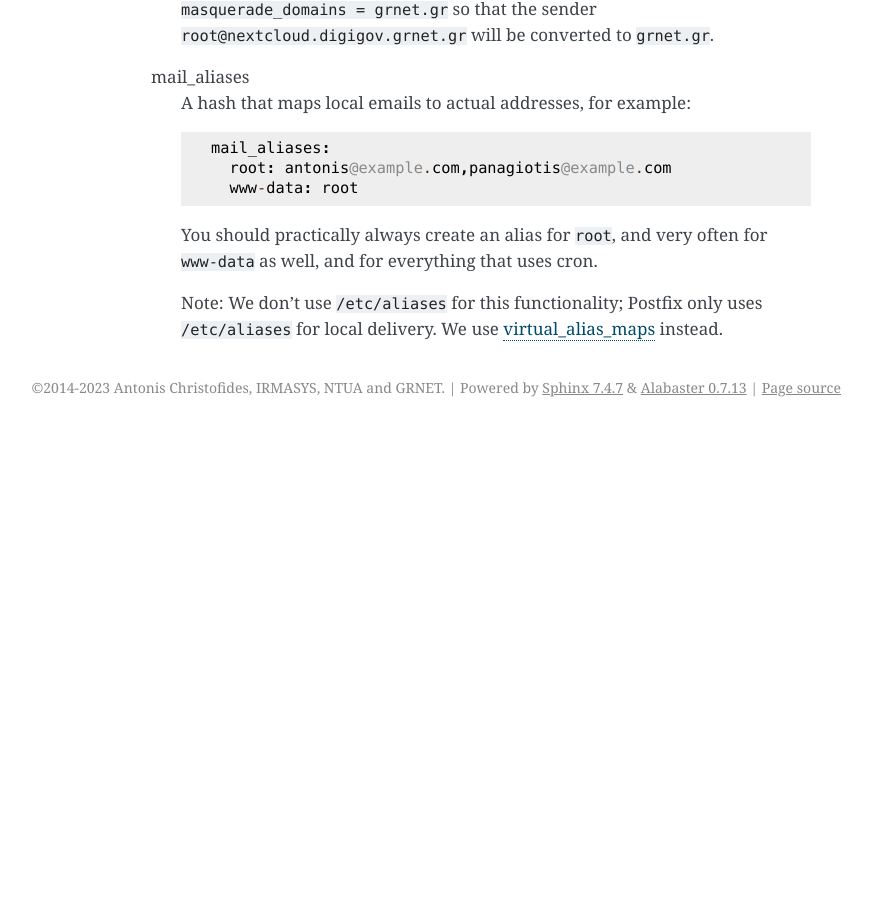
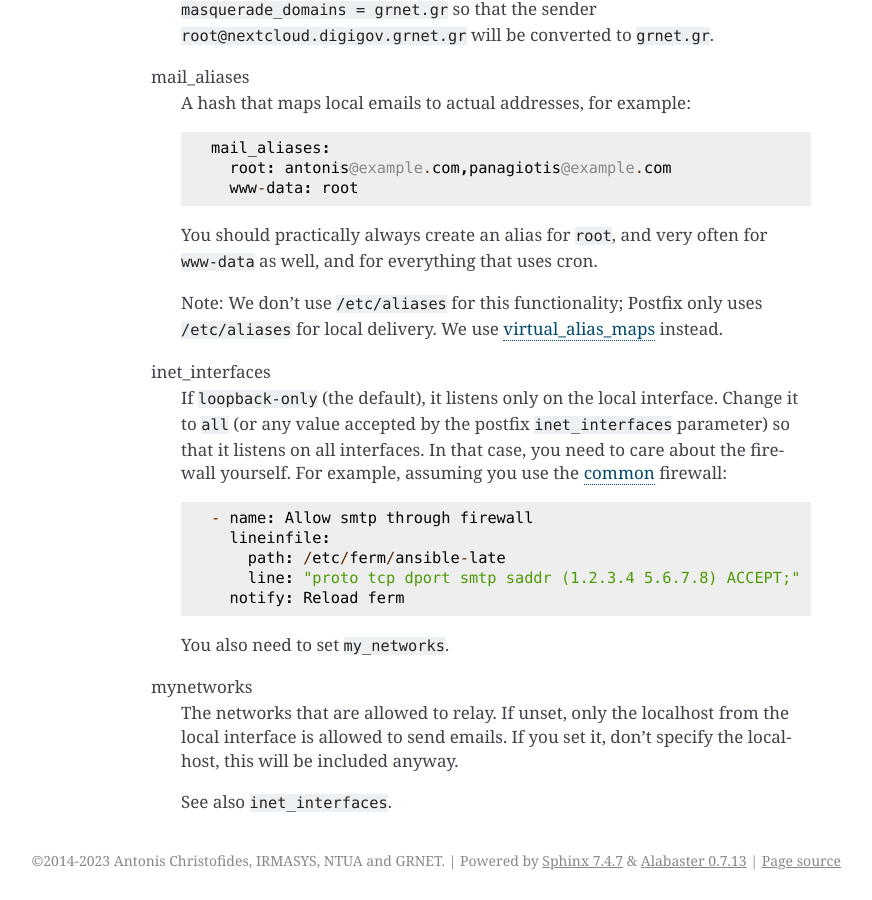
Before and after one commit to aptiko/aptiko.general, a Sphinx documentation site: the page built from docs/mail_satellite.rst, in a window 1280 px wide and 900 px high, scrolled down 1004 px. Shown: the whole window, without its empty margins (269-1141 px from the left). Built offline with Sphinx 7.4.7, drawn with Linux system fonts in a browser that asks for light colours; before the commit the page ends 1431 px from its top, so only the background shows below that; some of the changed text lies outside the part shown.

Commit message:
Allow mail_satellite to relay

```diff
--- a/docs/mail_satellite.rst
+++ b/docs/mail_satellite.rst
@@ -66,3 +66,25 @@ mail_aliases
   virtual_alias_maps_ instead.
 
   .. _virtual_alias_maps: http://www.postfix.org/postconf.5.html#virtual_alias_maps
+
+inet_interfaces
+  If ``loopback-only`` (the default), it listens only on the local
+  interface. Change it to ``all`` (or any value accepted by the postfix
+  ``inet_interfaces`` parameter) so that it listens on all interfaces.
+  In that case, you need to care about the firewall yourself. For
+  example, assuming you use the :ref:`common` firewall::
+
+    - name: Allow smtp through firewall
+      lineinfile:
+        path: /etc/ferm/ansible-late
+        line: "proto tcp dport smtp saddr (1.2.3.4 5.6.7.8) ACCEPT;"
+      notify: Reload ferm
+
+  You also need to set ``my_networks``.
+
+mynetworks
+  The networks that are allowed to relay. If unset, only the localhost
+  from the local interface is allowed to send emails. If you set it,
+  don't specify the localhost, this will be included anyway.
+
+  See also ``inet_interfaces``.
```
Also changed, not shown: other parts of docs/mail_satellite.rst (+2 -2 lines), 2 other files.
